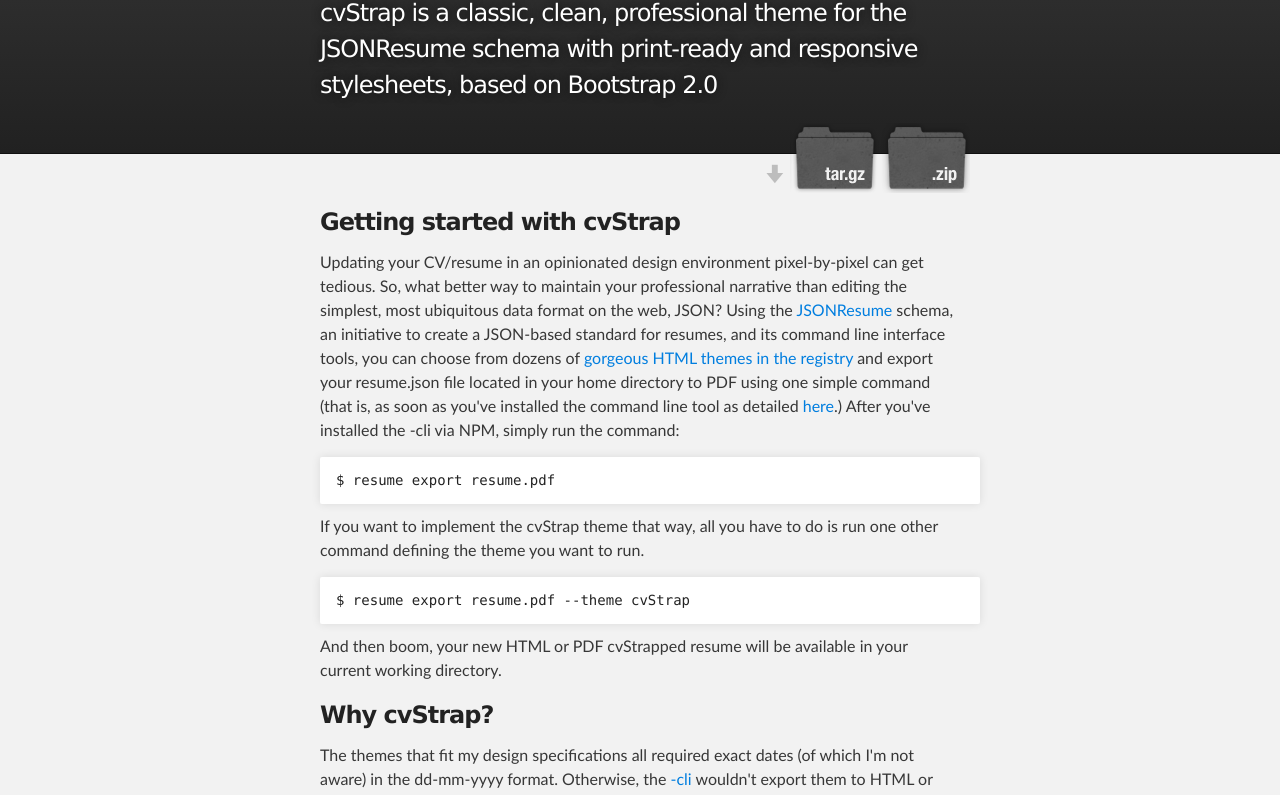
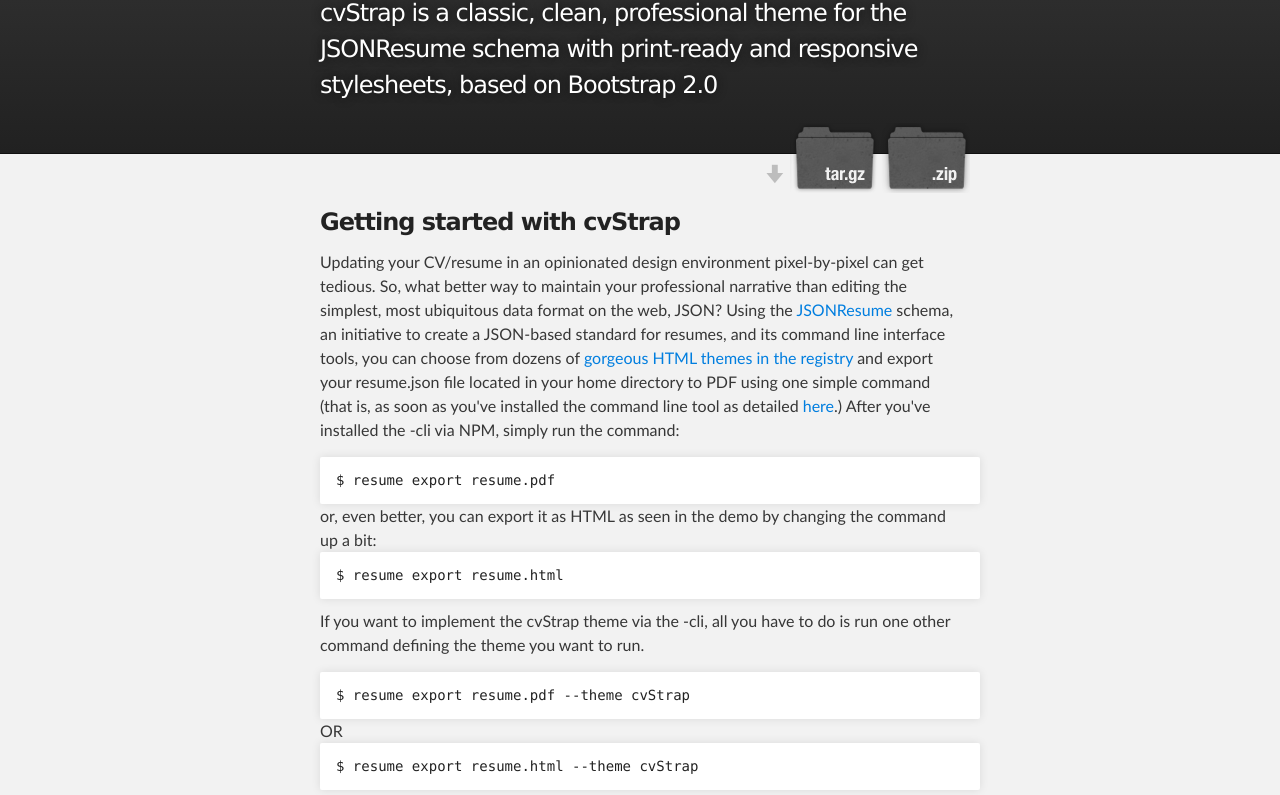
Before and after one commit to carlvlewis/cvStrap, a plain HTML site: page index.html in a window 1280 px wide. Shown: the part 128-923 px from the top of the page. Drawn offline with Linux system fonts and the light colour scheme.

Commit message:
Clarified HTML export process

```diff
--- a/index.html
+++ b/index.html
@@ -39,12 +39,20 @@
 <pre><code>$ resume export resume.pdf
 </code></pre>
 
-<p>If you want to implement the cvStrap theme that way, all you have to do is run one other command defining the theme you want to run.</p>
+or, even better, you can export it as HTML as seen in the demo by changing the command up a bit:
+
+<pre><code>$ resume export resume.html </code></pre>
+
+<p>If you want to implement the cvStrap theme via the -cli, all you have to do is run one other command defining the theme you want to run.</p>
 
 <pre><code>$ resume export resume.pdf --theme cvStrap
 </code></pre>
 
-<p>And then boom, your new HTML or PDF cvStrapped resume will be available in your current working directory.</p>
+OR
+
+<pre><code>$ resume export resume.html --theme cvStrap</code></pre>
+
+<p>And then boom, your new HTML or PDF cvStrapped resume will be available in your current working directory. Be sure to check out some of [the other repos in the JSONResume project](https://github.com/jsonresume); they let you do everything from converting your JSON to Markdown to generating quick documentation for your JSON file.</p>
 
 <h3>
 <a id="why-cvstrap" class="anchor" href="#why-cvstrap" aria-hidden="true"><span class="octicon octicon-link"></span></a>Why cvStrap?</h3>
```
